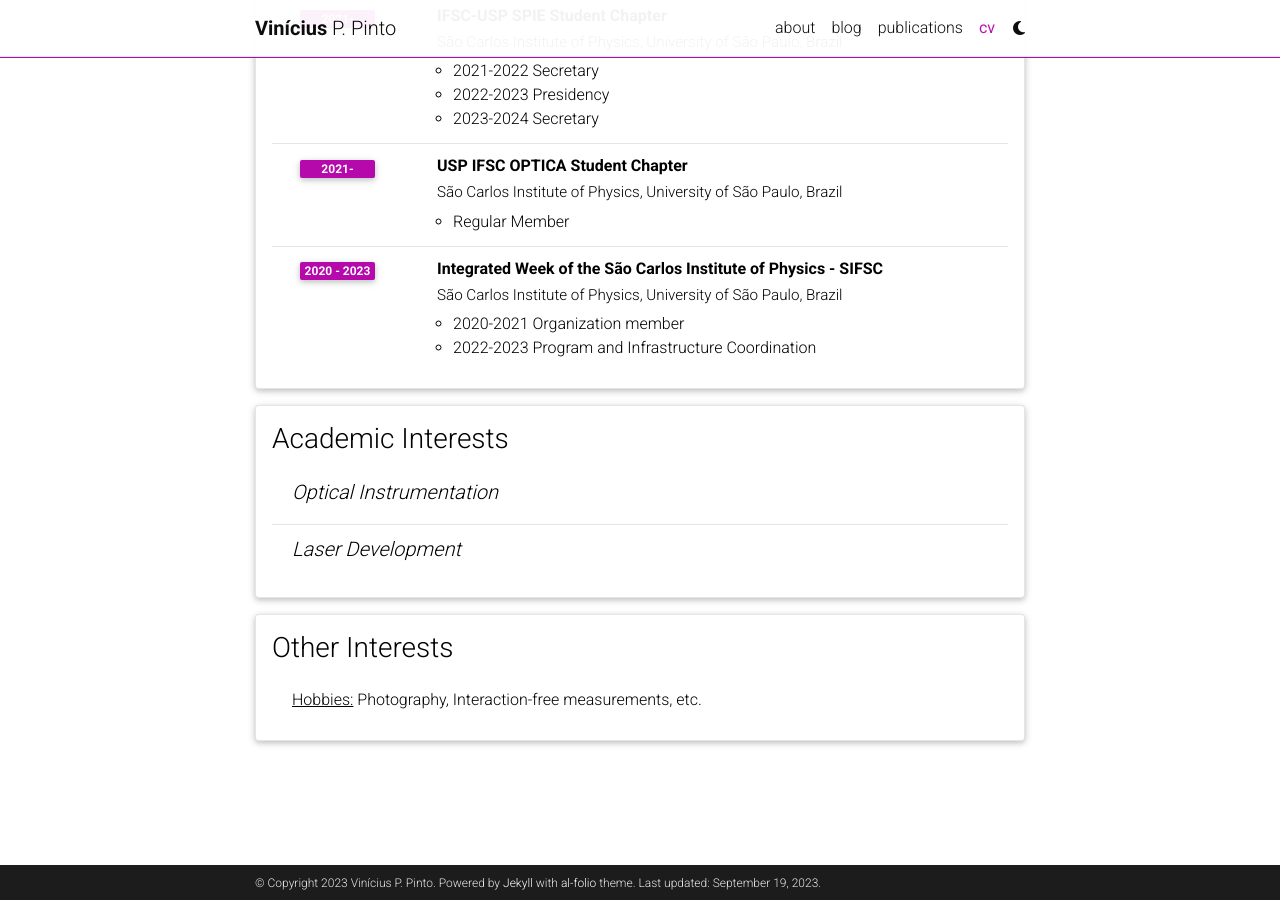
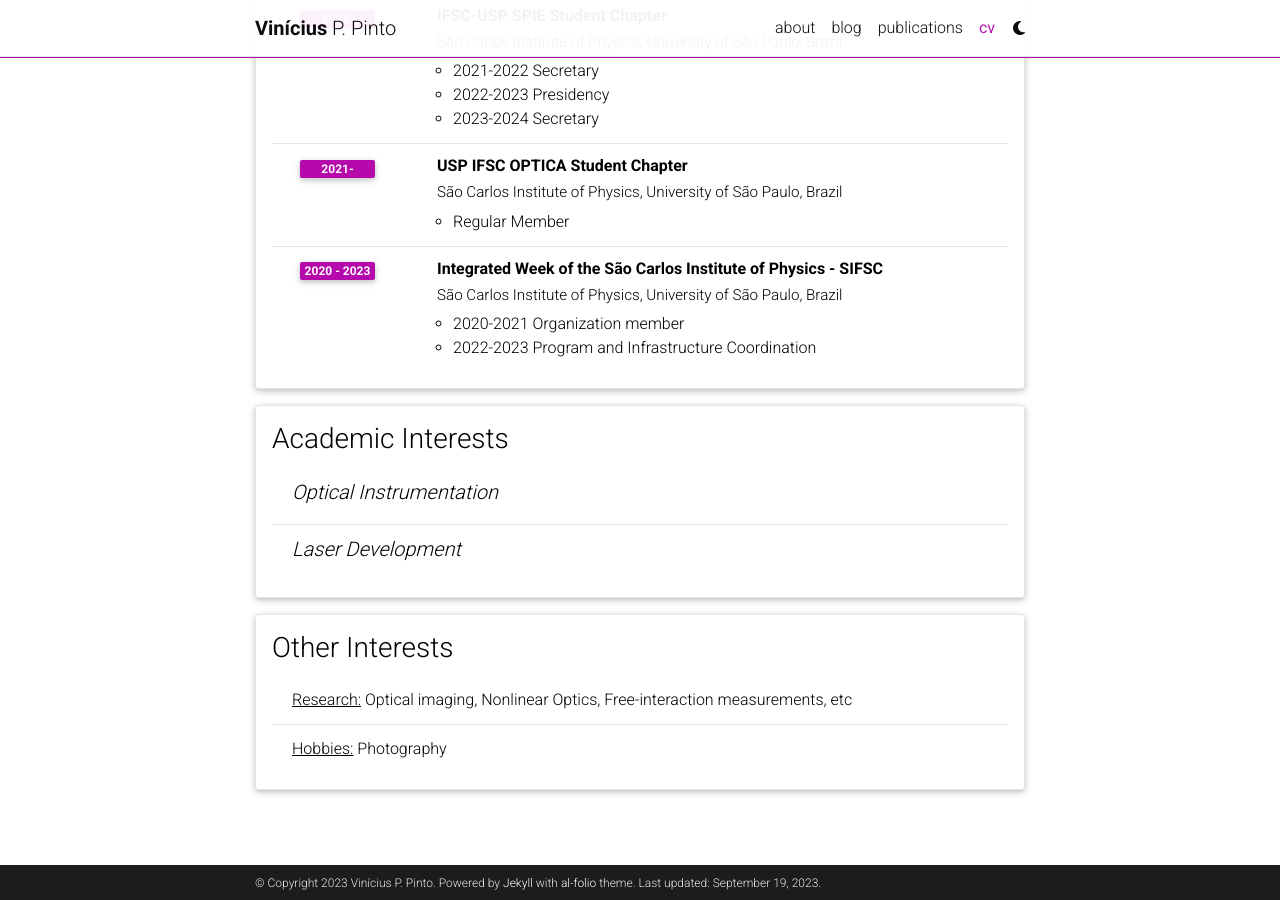
Before and after one commit to viniciusppinto/v, a Jekyll site: the page built from _pages/cv.md, in a window 1280 px wide and 900 px high, scrolled down 1049 px. Built offline with Jekyll 4.4.1, drawn with Linux system fonts in a browser that asks for light colours; comment, search, counter and statistics services are not loaded; a style sheet for code colours, icons or effects is not loaded.

Commit message:
Update cv.yml

```diff
--- a/_data/cv.yml
+++ b/_data/cv.yml
@@ -63,4 +63,5 @@
 - title: Other Interests
   type: list
   contents:
-    - <u>Hobbies:</u> Photography, Interaction-free measurements, etc.
+    - <u>Research:</u> Optical imaging, Nonlinear Optics, Free-interaction measurements, etc
+    - <u>Hobbies:</u> Photography
```
